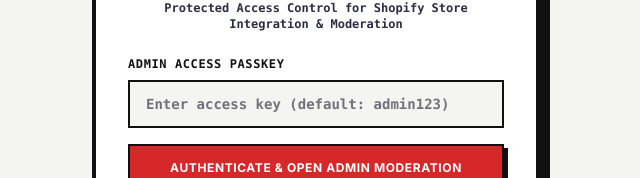
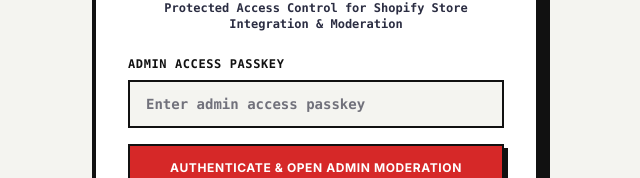
Before and after one commit to Prodman-MU/dropshipping-marketplace, a Next.js app: page /admin in a window 1280 px wide. Shown: the part 323-501 px from the top of the page, without its empty margins (324-964 px from the left). Built offline with nearby package versions, Linux system fonts and the light colour scheme.

Commit message:
feat: implement admin dashboard with store management, site configuration, and secure passcode authentication

```diff
--- a/app/admin/page.tsx
+++ b/app/admin/page.tsx
@@ -115,7 +115,7 @@
       setAuthError("");
       sessionStorage.setItem("admin_authenticated", "true");
     } else {
-      setAuthError("Invalid Admin Access Key. Enter your custom key or default: admin123");
+      setAuthError("Invalid Admin Access Key. Please try again.");
     }
   };
 
@@ -365,7 +365,7 @@
               </label>
               <input
                 type="password"
-                placeholder="Enter access key (default: admin123)"
+                placeholder="Enter admin access passkey"
                 value={passcode}
                 onChange={(e) => setPasscode(e.target.value)}
                 required
```
